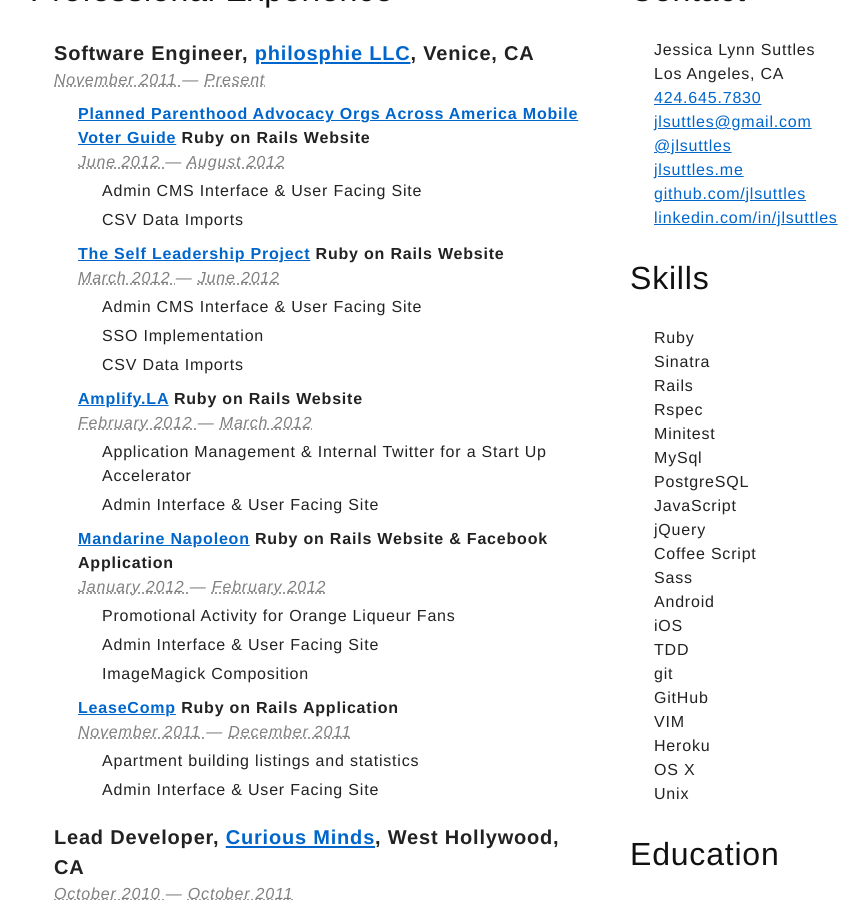
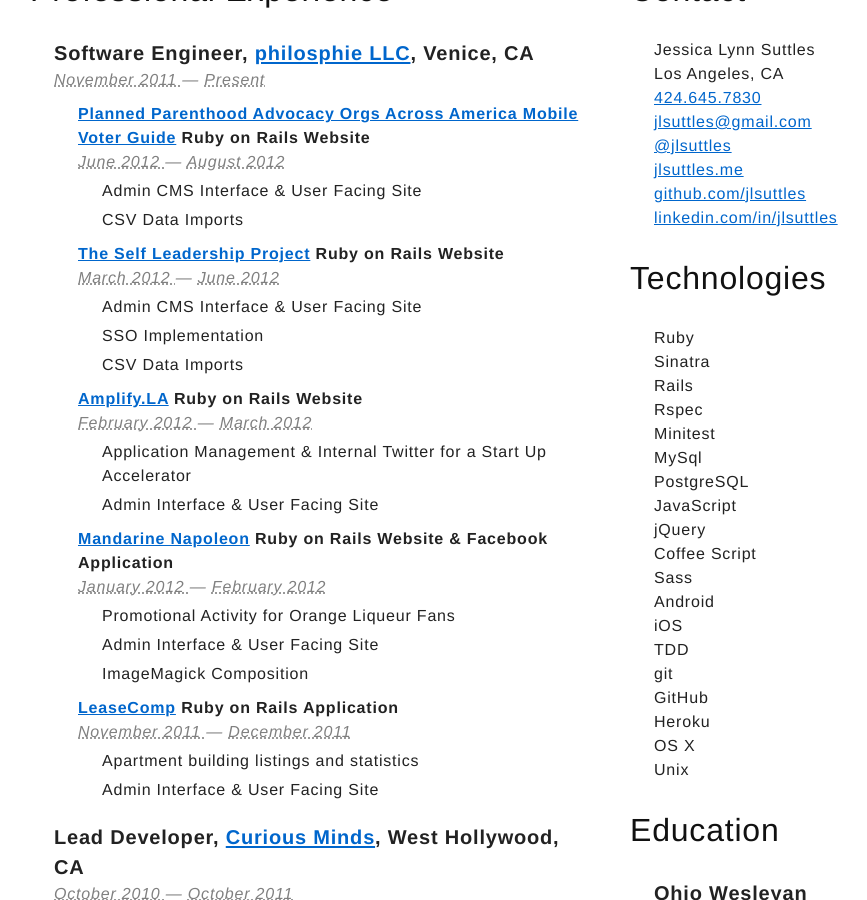
Before and after one commit to jlsuttles/jlsuttles, a Jekyll site: the page built from index.html, in a window 1280 px wide and 900 px high, scrolled down 431 px. Shown: the whole window, without its empty margins (135-1002 px from the left). Built offline with Jekyll 4.4.1, drawn with Linux system fonts in a browser that asks for light colours; Markdown is read by kramdown in place of the engine named in the settings.

Commit message:
technologies

```diff
--- a/_includes/skills.html
+++ b/_includes/skills.html
@@ -1,5 +1,5 @@
 <div id="skills">
-  <h2>Skills</h2>
+  <h2>Technologies</h2>
   <ul>
     <li class="skill">Ruby</li>
     <li class="skill">Sinatra</li>
@@ -17,7 +17,6 @@
     <li class="skill">TDD</li>
     <li class="skill">git</li>
     <li class="skill">GitHub</li>
-    <li class="skill">VIM</li>
     <li class="skill">Heroku</li>
     <li class="skill">OS X</li>
     <li class="skill">Unix</li>
```
